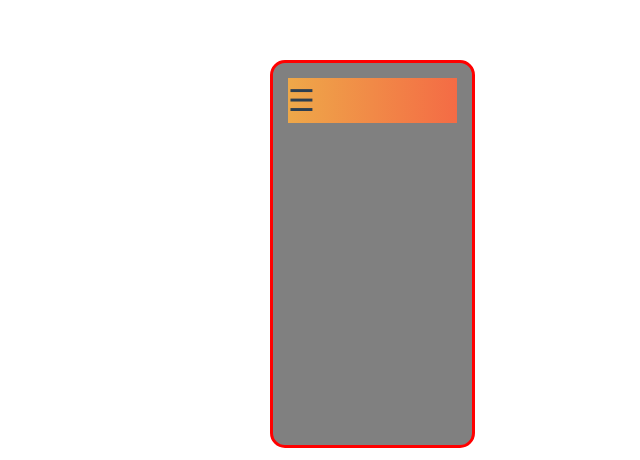
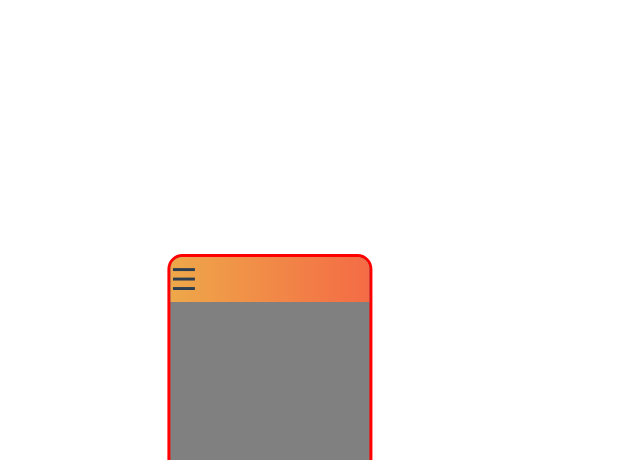
Before and after one commit to Jpine89/PineappleApp, a Vue app: page / in a window 1280 px wide. Shown: the part 340-800 px from the top of the page, without its empty margins (370-1010 px from the left). Built offline with nearby package versions, Linux system fonts and the light colour scheme; what quasar would draw is missing.

Commit message:
More CSS Fixing..

```diff
--- a/src/App.vue
+++ b/src/App.vue
@@ -53,12 +53,12 @@ import kuzzle from './services/kuzzle.vue'
     background-color: grey;
     /* min-height: 100vh; */
       border-radius: 1em;
-      padding: 1em;
+      /* padding: 1em; */
       position: absolute;
       top: 50%;
       left: 50%;
       margin-right: -50%;
-      /* transform: translate(-50%, -50%); */
+      transform: translate(-50%, 50%);
       border-style: solid;
       border-color: red;
       height: 48.5vh;
--- a/src/components/NavComp.vue
+++ b/src/components/NavComp.vue
@@ -40,7 +40,7 @@ test.style.width = "0%";
 <style scoped>
 header {
   line-height: 1.5;
-  max-height: 100vh;
+  /* max-height: 100vh; */
 }
 
 body {
--- a/src/main.ts
+++ b/src/main.ts
@@ -10,7 +10,7 @@ import './assets/main.css'
 // Import icon libraries
 import '@quasar/extras/material-icons/material-icons.css'
 
-// Import Quasar css
+// // Import Quasar css
 import 'quasar/src/css/index.sass'
 
 const app = createApp(App)
```
